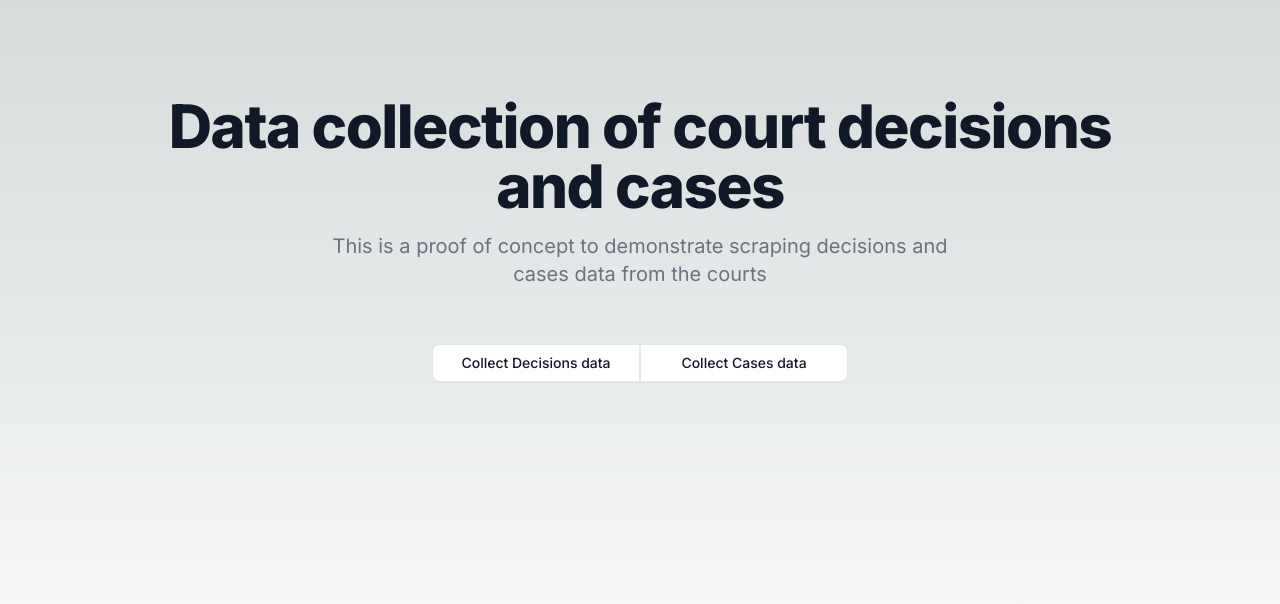
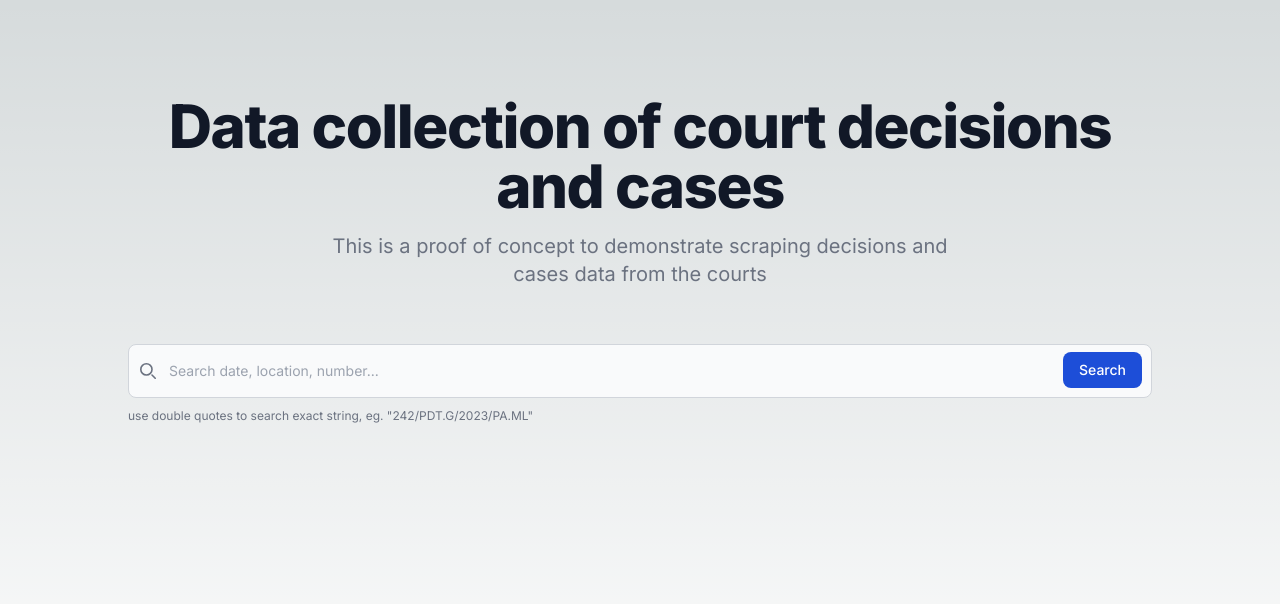
Before and after one commit to arifwidip/nextjs-scraping-test, a Next.js app: page / in a window 1280 px wide. Shown: the top 604 px of the page. Built offline with nearby package versions, Linux system fonts and the light colour scheme.

Commit message:
search form

```diff
--- /dev/null
+++ b/app/_components/searchForm.tsx
@@ -0,0 +1,75 @@
+"use client";
+
+import { FormEvent, useState, useTransition } from "react";
+import { useRouter, useSearchParams } from "next/navigation";
+
+export default function SearchForm() {
+  const router = useRouter();
+  const searchParams = useSearchParams();
+  const [searchQuery, setSearchQuery] = useState(
+    searchParams.get("search") ?? ""
+  );
+  const [isPending, startTransition] = useTransition();
+
+  const handleSubmit = (e: FormEvent<HTMLFormElement>) => {
+    e.preventDefault();
+    startTransition(() => router.push(`/?search=${searchQuery}`));
+  };
+
+  return (
+    <form onSubmit={handleSubmit}>
+      <label
+        htmlFor="default-search"
+        className="mb-2 text-sm font-medium text-gray-900 sr-only"
+      >
+        Search
+      </label>
+      <div className="relative">
+        <div className="absolute inset-y-0 start-0 flex items-center ps-3 pointer-events-none">
+          { isPending && (
+            <svg aria-hidden="true" className="w-4 h-4 text-gray-200 animate-spin dark:text-gray-600 fill-blue-600" viewBox="0 0 100 101" fill="none" xmlns="http://www.w3.org/2000/svg">
+              <path d="M100 50.5908C100 78.2051 77.6142 100.591 50 100.591C22.3858 100.591 0 78.2051 0 50.5908C0 22.9766 22.3858 0.59082 50 0.59082C77.6142 0.59082 100 22.9766 100 50.5908ZM9.08144 50.5908C9.08144 73.1895 27.4013 91.5094 50 91.5094C72.5987 91.5094 90.9186 73.1895 90.9186 50.5908C90.9186 27.9921 72.5987 9.67226 50 9.67226C27.4013 9.67226 9.08144 27.9921 9.08144 50.5908Z" fill="currentColor"/>
+              <path d="M93.9676 39.0409C96.393 38.4038 97.8624 35.9116 97.0079 33.5539C95.2932 28.8227 92.871 24.3692 89.8167 20.348C85.8452 15.1192 80.8826 10.7238 75.2124 7.41289C69.5422 4.10194 63.2754 1.94025 56.7698 1.05124C51.7666 0.367541 46.6976 0.446843 41.7345 1.27873C39.2613 1.69328 37.813 4.19778 38.4501 6.62326C39.0873 9.04874 41.5694 10.4717 44.0505 10.1071C47.8511 9.54855 51.7191 9.52689 55.5402 10.0491C60.8642 10.7766 65.9928 12.5457 70.6331 15.2552C75.2735 17.9648 79.3347 21.5619 82.5849 25.841C84.9175 28.9121 86.7997 32.2913 88.1811 35.8758C89.083 38.2158 91.5421 39.6781 93.9676 39.0409Z" fill="currentFill"/>
+            </svg>
+          ) }
+          { !isPending && (
+            <svg
+              className="w-4 h-4 text-gray-500 dark:text-gray-400"
+              aria-hidden="true"
+              xmlns="http://www.w3.org/2000/svg"
+              fill="none"
+              viewBox="0 0 20 20"
+            >
+              <path
+                stroke="currentColor"
+                strokeLinecap="round"
+                strokeLinejoin="round"
+                strokeWidth="2"
+                d="m19 19-4-4m0-7A7 7 0 1 1 1 8a7 7 0 0 1 14 0Z"
+              />
+            </svg>
+          ) }
+        </div>
+        <input
+          onChange={(e) => setSearchQuery(e.target.value)}
+          value={searchQuery}
+          name="search"
+          type="text"
+          id="default-search"
+          className="block w-full p-4 ps-10 text-sm text-gray-900 border border-gray-300 rounded-lg bg-gray-50 focus:ring-blue-500 focus:border-blue-500 dark:bg-gray-700 dark:border-gray-600 dark:placeholder-gray-400 dark:text-white dark:focus:ring-blue-500 dark:focus:border-blue-500"
+          placeholder="Search date, location, number..."
+        />
+        <button
+          type="submit"
+          className="text-white absolute end-2.5 bottom-2.5 bg-blue-700 hover:bg-blue-800 focus:ring-4 focus:outline-none focus:ring-blue-300 font-medium rounded-lg text-sm px-4 py-2 dark:bg-blue-600 dark:hover:bg-blue-700 dark:focus:ring-blue-800"
+          disabled={isPending}
+        >
+          Search
+        </button>
+      </div>
+      <p className="text-xs mt-2.5 text-gray-500">
+        use double quotes to search exact string, eg. "242/PDT.G/2023/PA.ML"
+      </p>
+    </form>
+  );
+}
--- a/app/page.tsx
+++ b/app/page.tsx
@@ -1,36 +1,85 @@
-"use client"
+import { cn } from "@/lib/utils";
+import { prisma } from "@/server/db/client";
+import SearchForm from "./_components/searchForm";
+import DecisionList from "./_components/decisionsList";
+import { Suspense } from "react";
 
-import { cn } from "@/lib/utils"
-import { useState } from "react"
-import DecisionList from "./_components/decisionsList"
-import CasesList from "./_components/casesList"
+const itemMapper = (item: any) => {
+  return {
+    ...item,
+    dates: item.dates ? JSON.parse(item.dates) : [],
+    details: item.details ? JSON.parse(item.details) : [],
+  } as DecisionItem;
+};
 
-type TabValue = 'decisions' | 'cases' | null
+const Spinner = () => (
+  <div className="flex justify-center">
+    <svg
+      aria-hidden="true"
+      className="w-8 h-8 text-gray-200 animate-spin dark:text-gray-600 fill-blue-600"
+      viewBox="0 0 100 101"
+      fill="none"
+      xmlns="http://www.w3.org/2000/svg"
+    >
+      <path
+        d="M100 50.5908C100 78.2051 77.6142 100.591 50 100.591C22.3858 100.591 0 78.2051 0 50.5908C0 22.9766 22.3858 0.59082 50 0.59082C77.6142 0.59082 100 22.9766 100 50.5908ZM9.08144 50.5908C9.08144 73.1895 27.4013 91.5094 50 91.5094C72.5987 91.5094 90.9186 73.1895 90.9186 50.5908C90.9186 27.9921 72.5987 9.67226 50 9.67226C27.4013 9.67226 9.08144 27.9921 9.08144 50.5908Z"
+        fill="currentColor"
+      />
+      <path
+        d="M93.9676 39.0409C96.393 38.4038 97.8624 35.9116 97.0079 33.5539C95.2932 28.8227 92.871 24.3692 89.8167 20.348C85.8452 15.1192 80.8826 10.7238 75.2124 7.41289C69.5422 4.10194 63.2754 1.94025 56.7698 1.05124C51.7666 0.367541 46.6976 0.446843 41.7345 1.27873C39.2613 1.69328 37.813 4.19778 38.4501 6.62326C39.0873 9.04874 41.5694 10.4717 44.0505 10.1071C47.8511 9.54855 51.7191 9.52689 55.5402 10.0491C60.8642 10.7766 65.9928 12.5457 70.6331 15.2552C75.2735 17.9648 79.3347 21.5619 82.5849 25.841C84.9175 28.9121 86.7997 32.2913 88.1811 35.8758C89.083 38.2158 91.5421 39.6781 93.9676 39.0409Z"
+        fill="currentFill"
+      />
+    </svg>
+    <span className="sr-only">Loading...</span>
+  </div>
+);
 
-export default function Home() {
-  const [currentTab, setCurrentTab] = useState<TabValue>(null)
-  const [isDecisionLoading, setIsDecisionLoading] = useState(false)
-  const [decisionData, setDecisionData] = useState<DecisionItem[]>(null!)
+async function getData(searchQuery: string = "") {
+  if (searchQuery) {
+    const items = await prisma.item.findMany({
+      orderBy: {
+        _relevance: {
+          fields: ["title", "abstract"],
+          search: searchQuery,
+          sort: "asc",
+        },
+      },
+      where: {
+        OR: [
+          {
+            title: {
+              search: searchQuery,
+            },
+          },
+          {
+            abstract: {
+              search: searchQuery,
+            },
+          },
+          {
+            dates: {
+              contains: searchQuery,
+            },
+          },
+          {
+            details: {
+              contains: searchQuery,
+            },
+          },
+        ],
+      },
+    });
+    return items.map(itemMapper);
+  }
+  return false;
+}
 
-  const fetchDecisions = async () => {
-    if (currentTab != 'decisions') {
-      setCurrentTab('decisions')
-      if (!decisionData) {
-        setIsDecisionLoading(true)
-        const res = await fetch('/api/putusan')
-        const json = await res.json() as any
-        const data = json.data as DecisionItem[]
-        setDecisionData(data)
-        setIsDecisionLoading(false)
-      }
-    }
-  }
-
-  const fetchCases = async () => {
-    if (currentTab != 'cases') {
-      setCurrentTab('cases')
-    }
-  }
+export default async function Home({
+  searchParams,
+}: {
+  searchParams: { [key: string]: string | string[] | undefined };
+}) {
+  const data = await getData(searchParams?.search?.toString() ?? "");
 
   return (
     <main className="py-24 px-5 md:px-10 lg:px-24 min-h-screen">
@@ -41,44 +90,21 @@
             Data collection of court decisions and cases
           </h1>
           <p className="text-lg font-normal text-gray-500 lg:text-xl sm:px-16 xl:px-48 dark:text-gray-400">
-            This is a proof of concept to demonstrate scraping decisions and cases data from the courts
+            This is a proof of concept to demonstrate scraping decisions and
+            cases data from the courts
           </p>
         </div>
 
-        {/* Buttons */}
-        <div className="text-center mb-10">
-          <div className="inline-flex rounded-md shadow-sm" role="group">
-            <button
-              onClick={fetchDecisions}
-              type="button"
-              className={
-                cn([
-                  'px-4 py-2 w-52 text-sm font-medium text-gray-900 bg-white border border-gray-200 rounded-s-lg hover:bg-gray-100 hover:text-blue-700 focus:z-10 focus:ring-2 focus:ring-blue-700 focus:text-blue-700 dark:bg-gray-700 dark:border-gray-600 dark:text-white dark:hover:text-white dark:hover:bg-gray-600 dark:focus:ring-blue-500 dark:focus:text-white',
-                  currentTab == 'decisions' && 'bg-blue-700 text-white focus:text-white focus:bg-blue-700',
-                ])
-              }
-            >
-              Collect Decisions data
-            </button>
-            <button
-              onClick={fetchCases}
-              type="button"
-              className={
-                cn([
-                  'px-4 py-2 w-52 text-sm font-medium text-gray-900 bg-white border border-gray-200 rounded-e-lg hover:bg-gray-100 hover:text-blue-700 focus:z-10 focus:ring-2 focus:ring-blue-700 focus:text-blue-700 dark:bg-gray-700 dark:border-gray-600 dark:text-white dark:hover:text-white dark:hover:bg-gray-600 dark:focus:ring-blue-500 dark:focus:text-white',
-                  currentTab == 'cases' && 'bg-blue-700 text-white focus:text-white focus:bg-blue-700'
-                ])
-              }>
-              Collect Cases data
-            </button>
-          </div>
+        <div className="mb-10">
+          <SearchForm />
         </div>
+
+        {data && data.length > 0 && (
+          <Suspense fallback={<Spinner />}>
+            <DecisionList isLoading={false} items={data} />
+          </Suspense>
+        )}
       </div>
-
-      {/* List */}
-      { currentTab == 'decisions' && <DecisionList isLoading={isDecisionLoading} items={decisionData} /> }
-      { currentTab == 'cases' && <CasesList /> }
-
     </main>
-  )
+  );
 }
```
